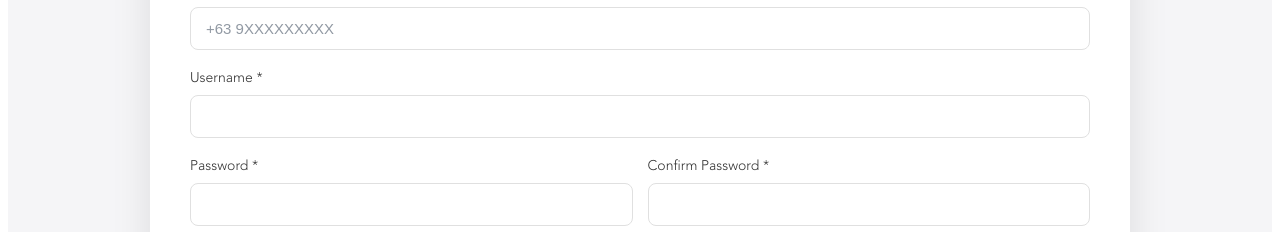
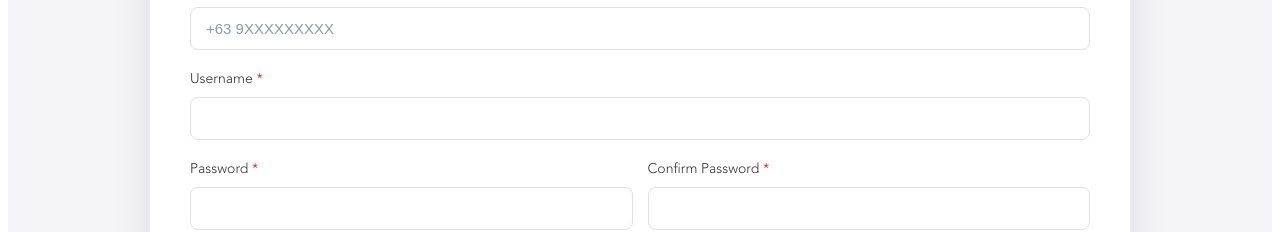
Before and after one commit to nelp-js/sia-2, a React (Vite) app in the folder frontend/: page /register in a window 1280 px wide. Shown: the part 690-922 px from the top of the page. Built offline with nearby package versions, Linux system fonts and the light colour scheme; a web font is replaced by a local one.

Commit message:
feat: updated register

```diff
--- a/frontend/src/pages/Register.jsx
+++ b/frontend/src/pages/Register.jsx
@@ -352,7 +352,7 @@ function Register() {
                             </div>
 
                             <div className="form-group">
-                                <label>Username *</label>
+                                <span><label>Username </label><label style={{color: 'red'}}> *</label></span>
                                 <input
                                     type="text"
                                     name="username"
@@ -365,7 +365,7 @@ function Register() {
 
                             <div className="password-fields">
                                 <div className="form-group">
-                                    <label>Password *</label>
+                                    <span><label>Password </label><label style={{color: 'red'}}> *</label></span>
                                     <input
                                         type={showPassword ? 'text' : 'password'}
                                         name="password"
@@ -375,7 +375,7 @@ function Register() {
                                     />
                                 </div>
                                 <div className="form-group">
-                                    <label>Confirm Password *</label>
+                                    <span><label>Confirm Password </label><label style={{color: 'red'}}> *</label></span>
                                     <input
                                         type={showConfirmPassword ? 'text' : 'password'}
                                         name="confirm_password"
```
